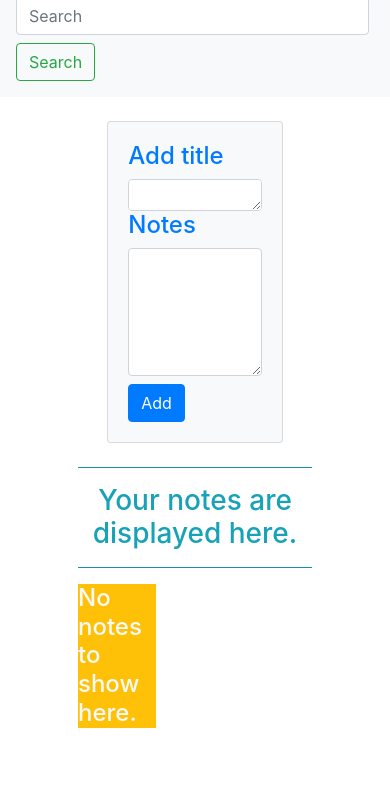
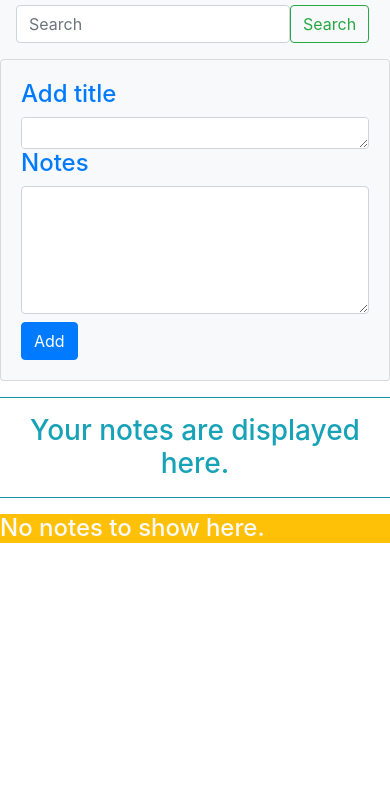
Before and after one commit to Rishikesh-kumar-7258/Noteproject, a plain HTML site: page index.html in a window 390 px wide. Shown: the part 51-844 px from the top of the page. Drawn offline with nearby package versions, Linux system fonts and the light colour scheme.

Commit message:
made mobile friendly

```diff
--- a/index.css
+++ b/index.css
@@ -3,8 +3,11 @@
     margin: auto;
 }
 #notearea{
-    display: grid;
-    grid-template-columns: 1fr 1fr 1fr;
+    display: flex;
+    flex-wrap: wrap;
+}
+#notearea .card{
+    width: 45%;
 }
 #title{
     height: 2rem;
@@ -12,3 +15,40 @@
 #textarea{
     height: 8rem;
 }
+@media screen and (max-width:1000px)
+{
+    #cardarea{
+        width: 90vw;
+    }
+
+    nav .form-inline{
+        flex-wrap: nowrap;
+    }
+    #notearea{
+        display: grid;
+        grid-template-columns: repeat(2,1fr);
+    }
+    #notearea .card{
+        width: auto;
+    }
+}
+@media screen and (max-width:550px)
+{
+    #cardarea{
+        width: 100vw;
+    }
+    #cardarea .card{
+        margin: 0 !important;
+    }
+    #cardarea .card{
+        width: 100% !important;
+    }
+
+    #notearea{
+        gap: 5px 0;
+        grid-template-columns: 1fr;
+    }
+    /* nav .form-inline{
+        flex-wrap: wrap;
+    } */
+}
```
